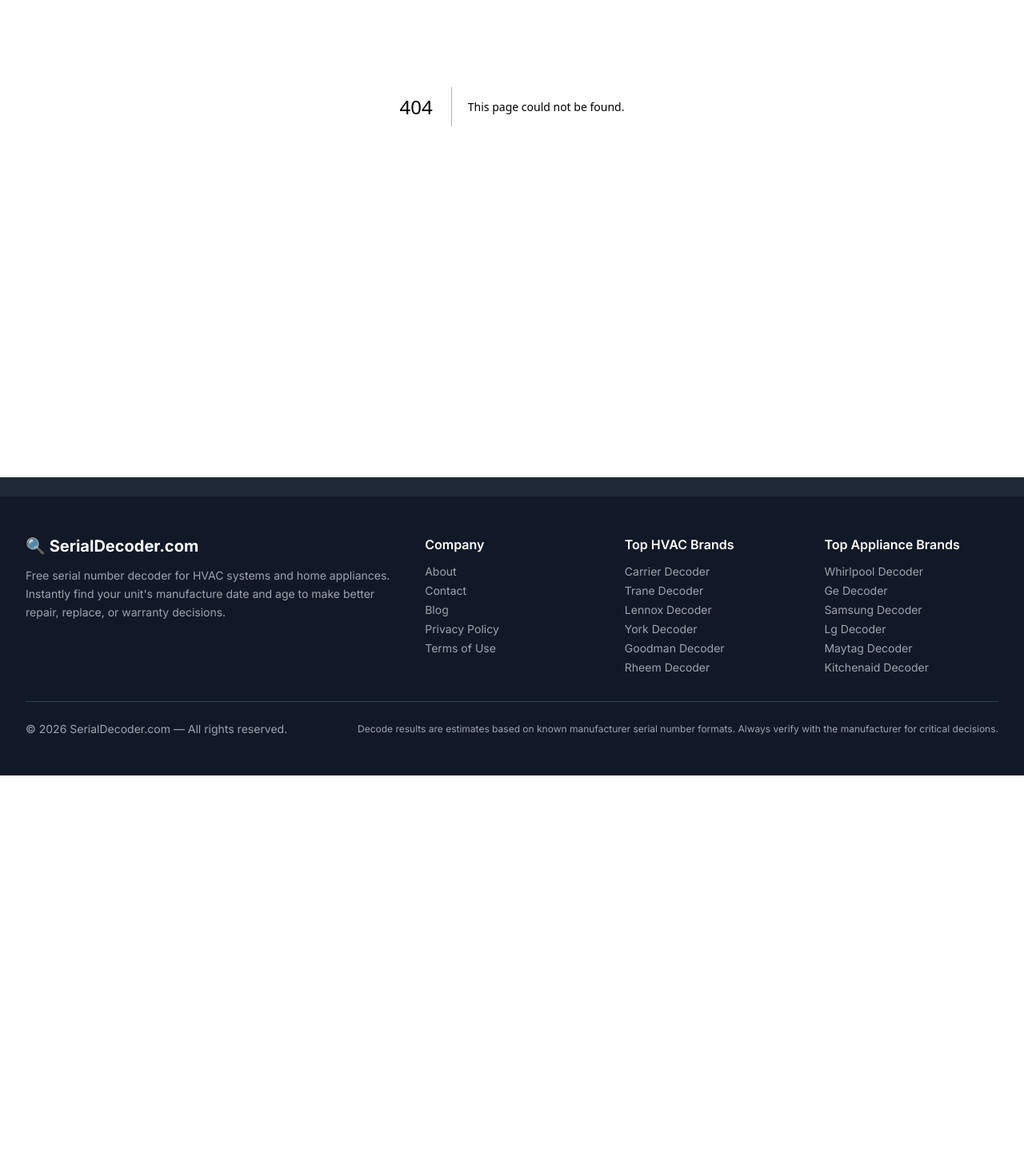
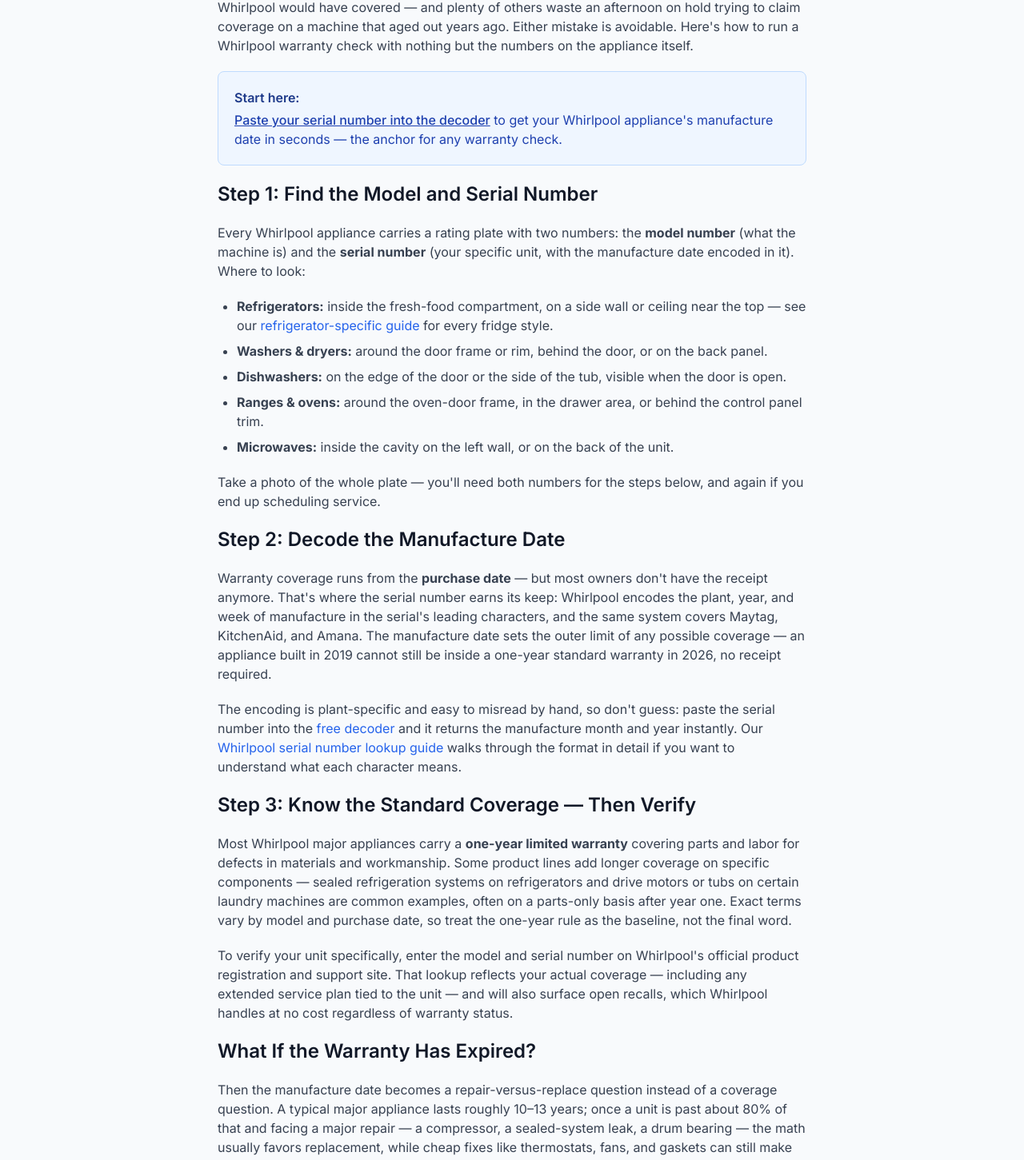
Before and after one commit to LordNorm495/serial-decoder-site, a Next.js app: page /blog/whirlpool-warranty-check in a window 1280 px wide. Before the commit this address had no page. Shown: the part 349-1800 px from the top of the page at 80% size. Before the commit the page ends 1319 px from the top, so only its background shows below. Built offline with nearby package versions, Linux system fonts and the light colour scheme.

Commit message:
Add Whirlpool warranty check blog post

```diff
--- /dev/null
+++ b/app/blog/whirlpool-warranty-check/page.tsx
@@ -0,0 +1,155 @@
+import { Metadata } from 'next';
+
+export const metadata: Metadata = {
+  title: 'Whirlpool Warranty Check: How to Tell If Your Appliance Is Still Covered',
+  description:
+    'Check your Whirlpool warranty by serial number in three steps: decode the manufacture date, find the standard coverage for your appliance type, and verify it on Whirlpool’s site. Works for fridges, washers, dryers, dishwashers, and more.',
+};
+
+export default function WhirlpoolWarrantyCheckPage() {
+  return (
+    <article className="max-w-3xl mx-auto px-4 py-12">
+      <header className="mb-8">
+        <div className="text-sm text-blue-600 font-medium mb-2">Appliances</div>
+        <h1 className="text-3xl font-bold text-gray-900 mb-4">
+          Whirlpool Warranty Check: How to Tell If Your Appliance Is Still Covered
+        </h1>
+        <p className="text-gray-500 text-sm">
+          By Andrew Norman, EPA 608 Certified Technician · Updated July 2026
+        </p>
+      </header>
+
+      <div className="prose prose-lg max-w-none text-gray-700 space-y-5">
+        <p>
+          Before you pay for a repair on a Whirlpool appliance, it&apos;s worth five minutes to answer one
+          question: is this thing still under warranty? Plenty of people write a check for a repair that
+          Whirlpool would have covered &mdash; and plenty of others waste an afternoon on hold trying to
+          claim coverage on a machine that aged out years ago. Either mistake is avoidable. Here&apos;s how
+          to run a Whirlpool warranty check with nothing but the numbers on the appliance itself.
+        </p>
+
+        <div className="bg-blue-50 border border-blue-200 rounded-lg p-5 my-6">
+          <p className="font-semibold text-blue-900 mb-1">Start here:</p>
+          <p className="text-blue-800">
+            <a href="/" className="underline font-medium">Paste your serial number into the decoder</a>{' '}
+            to get your Whirlpool appliance&apos;s manufacture date in seconds &mdash; the anchor for any
+            warranty check.
+          </p>
+        </div>
+
+        <h2 className="text-2xl font-semibold text-gray-900 mt-8 mb-3">
+          Step 1: Find the Model and Serial Number
+        </h2>
+        <p>
+          Every Whirlpool appliance carries a rating plate with two numbers: the <strong>model number</strong>{' '}
+          (what the machine is) and the <strong>serial number</strong> (your specific unit, with the
+          manufacture date encoded in it). Where to look:
+        </p>
+        <ul className="list-disc pl-6 space-y-2">
+          <li>
+            <strong>Refrigerators:</strong> inside the fresh-food compartment, on a side wall or ceiling near
+            the top &mdash; see our{' '}
+            <a href="/blog/whirlpool-refrigerator-serial-number/" className="text-blue-600 hover:underline">
+              refrigerator-specific guide
+            </a>{' '}
+            for every fridge style.
+          </li>
+          <li>
+            <strong>Washers &amp; dryers:</strong> around the door frame or rim, behind the door, or on the
+            back panel.
+          </li>
+          <li>
+            <strong>Dishwashers:</strong> on the edge of the door or the side of the tub, visible when the
+            door is open.
+          </li>
+          <li>
+            <strong>Ranges &amp; ovens:</strong> around the oven-door frame, in the drawer area, or behind
+            the control panel trim.
+          </li>
+          <li>
+            <strong>Microwaves:</strong> inside the cavity on the left wall, or on the back of the unit.
+          </li>
+        </ul>
+        <p>
+          Take a photo of the whole plate &mdash; you&apos;ll need both numbers for the steps below, and
+          again if you end up scheduling service.
+        </p>
+
+        <h2 className="text-2xl font-semibold text-gray-900 mt-8 mb-3">
+          Step 2: Decode the Manufacture Date
+        </h2>
+        <p>
+          Warranty coverage runs from the <strong>purchase date</strong> &mdash; but most owners don&apos;t
+          have the receipt anymore. That&apos;s where the serial number earns its keep: Whirlpool encodes the
+          plant, year, and week of manufacture in the serial&apos;s leading characters, and the same system
+          covers Maytag, KitchenAid, and Amana. The manufacture date sets the outer limit of any possible
+          coverage &mdash; an appliance built in 2019 cannot still be inside a one-year standard warranty in
+          2026, no receipt required.
+        </p>
+        <p>
+          The encoding is plant-specific and easy to misread by hand, so don&apos;t guess: paste the serial
+          number into the{' '}
+          <a href="/" className="text-blue-600 hover:underline">free decoder</a> and it returns the
+          manufacture month and year instantly. Our{' '}
+          <a href="/blog/whirlpool-serial-number-lookup/" className="text-blue-600 hover:underline">
+            Whirlpool serial number lookup guide
+          </a>{' '}
+          walks through the format in detail if you want to understand what each character means.
+        </p>
+
+        <h2 className="text-2xl font-semibold text-gray-900 mt-8 mb-3">
+          Step 3: Know the Standard Coverage &mdash; Then Verify
+        </h2>
+        <p>
+          Most Whirlpool major appliances carry a <strong>one-year limited warranty</strong> covering parts
+          and labor for defects in materials and workmanship. Some product lines add longer coverage on
+          specific components &mdash; sealed refrigeration systems on refrigerators and drive motors or tubs
+          on certain laundry machines are common examples, often on a parts-only basis after year one. Exact
+          terms vary by model and purchase date, so treat the one-year rule as the baseline, not the final
+          word.
+        </p>
+        <p>
+          To verify your unit specifically, enter the model and serial number on Whirlpool&apos;s official
+          product registration and support site. That lookup reflects your actual coverage &mdash; including
+          any extended service plan tied to the unit &mdash; and will also surface open recalls, which
+          Whirlpool handles at no cost regardless of warranty status.
+        </p>
+
+        <h2 className="text-2xl font-semibold text-gray-900 mt-8 mb-3">
+          What If the Warranty Has Expired?
+        </h2>
+        <p>
+          Then the manufacture date becomes a repair-versus-replace question instead of a coverage question.
+          A typical major appliance lasts roughly 10&ndash;13 years; once a unit is past about 80% of that
+          and facing a major repair &mdash; a compressor, a sealed-system leak, a drum bearing &mdash; the
+          math usually favors replacement, while cheap fixes like thermostats, fans, and gaskets can still
+          make sense on older machines. Our{' '}
+          <a href="/blog/hvac-repair-vs-replace/" className="text-blue-600 hover:underline">
+            repair-or-replace guide
+          </a>{' '}
+          covers how to run that math.
+        </p>
+
+        <h2 className="text-2xl font-semibold text-gray-900 mt-8 mb-3">The Fast Way</h2>
+        <p>
+          Serial number &rarr;{' '}
+          <a href="/" className="text-blue-600 hover:underline">decoder</a> &rarr; manufacture date &rarr;
+          compare against the one-year baseline &rarr; confirm on Whirlpool&apos;s site if you&apos;re close
+          to the line. Five minutes, and you&apos;ll know whether that repair call is on Whirlpool&apos;s
+          dime or yours.
+        </p>
+
+        <p className="mt-6">
+          Related:{' '}
+          <a href="/blog/whirlpool-serial-number-lookup/" className="text-blue-600 hover:underline">
+            Whirlpool Serial Number Lookup (all appliances)
+          </a>{' '}
+          and{' '}
+          <a href="/blog/whirlpool-refrigerator-serial-number/" className="text-blue-600 hover:underline">
+            Whirlpool Refrigerator Serial Number Lookup
+          </a>
+        </p>
+      </div>
+    </article>
+  );
+}
```
